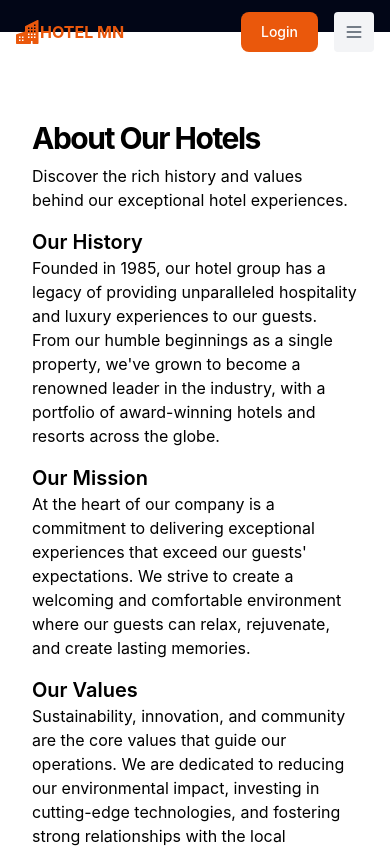
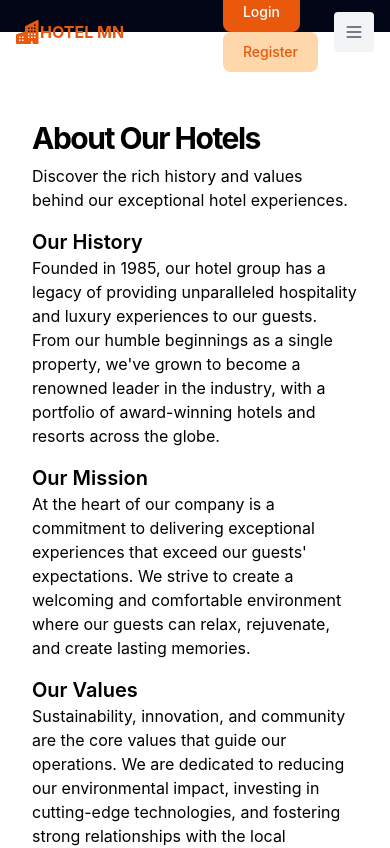
Before and after one commit to natanael-lima/-hotel-reservation-system, a React (Vite) app in the folder hotel-reservation-system-frontend/: page /about in a window 390 px wide. Shown: the top 848 px of the page. Built offline with nearby package versions, Linux system fonts and the light colour scheme.

Commit message:
creacion components buttons para modularidad

```diff
--- /dev/null
+++ b/hotel-reservation-system-frontend/src/components/Button.tsx
@@ -0,0 +1,12 @@
+interface ButtonProps {
+    content: string;
+    className: string;
+  }
+
+export default function Button({ content, className }: ButtonProps) {
+  return (
+    <a className={`inline-block rounded-lg bg-orange-600 px-5 py-2.5 text-sm font-medium text-white transition hover:bg-orange-700 focus:outline-none focus:ring focus:ring-orange-400 ${className}`} href="#">
+       {content}
+    </a>
+  )
+}
--- /dev/null
+++ b/hotel-reservation-system-frontend/src/components/ButtonBorder.tsx
@@ -0,0 +1,12 @@
+// Define la interfaz para los props del componente
+interface ButtonBorderProps {
+    content: string;
+  }
+
+export default function ButtonBorder({ content }: ButtonBorderProps) {
+  return (
+    <a href="#" className="shrink-0 rounded-md border border-orange-600 bg-orange-600 px-16 py-2 text-sm font-medium text-white transition hover:bg-transparent hover:text-orange-600 focus:outline-none focus:ring focus:ring-orange-400 active:text-orange-800">
+     {content}
+    </a>
+  )
+}
--- /dev/null
+++ b/hotel-reservation-system-frontend/src/components/ButtonSecondary.tsx
@@ -0,0 +1,11 @@
+import React from 'react'
+interface ButtonProps {
+    content: string;
+  }
+export default function ButtonSecondary({ content }: ButtonProps) {
+  return (
+    <a className="block rounded-lg bg-orange-200 px-5 py-2.5 text-sm font-medium text-orange-600 transition hover:text-orange-500" href="#">
+    {content}
+    </a>
+  )
+}
--- a/hotel-reservation-system-frontend/src/components/Header.tsx
+++ b/hotel-reservation-system-frontend/src/components/Header.tsx
@@ -1,4 +1,6 @@
 import { Link } from 'react-router-dom'; // Importa Link
+import Button from './Button';
+import ButtonSecondary from './ButtonSecondary';
 
 export default function Header() {
   return (
@@ -36,19 +38,9 @@ export default function Header() {
 
       <div className="flex items-center gap-4">
         <div className="sm:flex sm:gap-4">
-          <a
-            className="block rounded-lg bg-orange-600 px-5 py-2.5 text-sm font-medium text-white transition hover:bg-orange-700"
-            href="#"
-          >
-            Login
-          </a>
+          <Button content='Login'/>
 
-          <a
-            className="hidden rounded-lg bg-orange-100 px-5 py-2.5 text-sm font-medium text-orange-600 transition hover:text-orange-700/55  sm:block"
-            href="#"
-          >
-            Register
-          </a>
+         <ButtonSecondary content='Register'/>
         </div>
 
         <button
--- a/hotel-reservation-system-frontend/src/components/Hero.tsx
+++ b/hotel-reservation-system-frontend/src/components/Hero.tsx
@@ -1,3 +1,4 @@
+import Button from "./Button";
 import Search from "./Search";
 
 export default function Hero() {
@@ -5,7 +6,7 @@ export default function Hero() {
       <section
         className="overflow-hidden bg-[url(https://www.onvacation.com/portals/1080/img/about-us/mision.png)] bg-cover bg-top bg-no-repeat">
           <Search/>
-        <div className="bg-black/60 p-8 md:p-12 lg:px-16 lg:py-28">
+        <div className="bg-black/70 p-8 md:p-12 lg:px-16 lg:py-28">
           <div className="mx-auto max-w-xl text-center ltr:sm:text-left rtl:sm:text-right">
             <h1 className="text-6xl font-bold text-orange-500 lg:text-7xl md:text-4xl mt-10 lg:mt-16">
               HOTEL
@@ -21,9 +22,7 @@ export default function Hero() {
             </p>
 
             <div className="mt-4 md:mt-8">
-              <a href="#" className="inline-block rounded-lg bg-orange-600 px-12 py-3 text-sm font-medium text-white transition hover:bg-orange-700 focus:outline-none focus:ring focus:ring-yellow-400">
-                Explore Hotels
-              </a>
+              <Button content="Explore Hotels" className="px-12 py-3"/>
             </div>
           </div>
         </div>
--- a/hotel-reservation-system-frontend/src/components/Search.tsx
+++ b/hotel-reservation-system-frontend/src/components/Search.tsx
@@ -1,4 +1,5 @@
-import React, { useState } from 'react'
+import { useState } from 'react'
+import ButtonBorder from './ButtonBorder';
 
 export default function Search() {
     const [adults, setAdults] = useState(2);
@@ -135,14 +136,8 @@ export default function Search() {
                 </div>
                 )}
             </div>
-            <button className="shrink-0 rounded-md border border-orange-600 bg-orange-600 px-16 py-2 text-sm font-medium text-white transition hover:bg-transparent hover:text-orange-600 focus:outline-none focus:ring active:text-blue-500">
-                Search
-            </button>
+            <ButtonBorder content='Search'/>
             </div>
-
-
-
-
             </form>
 
 
```
